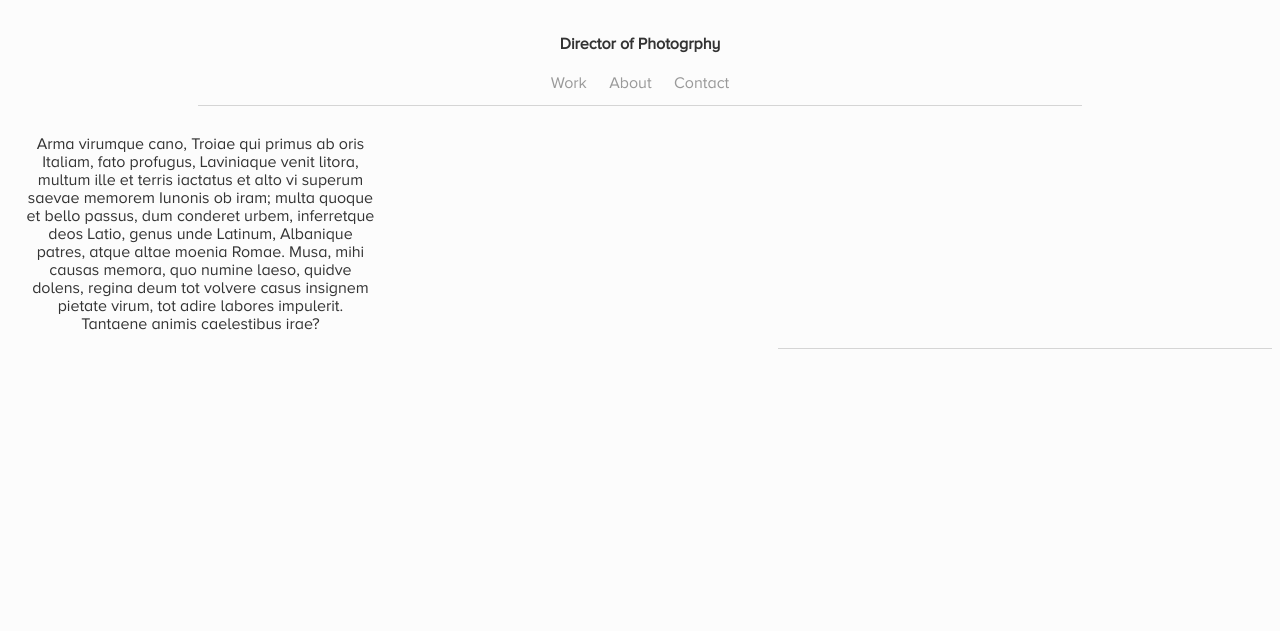
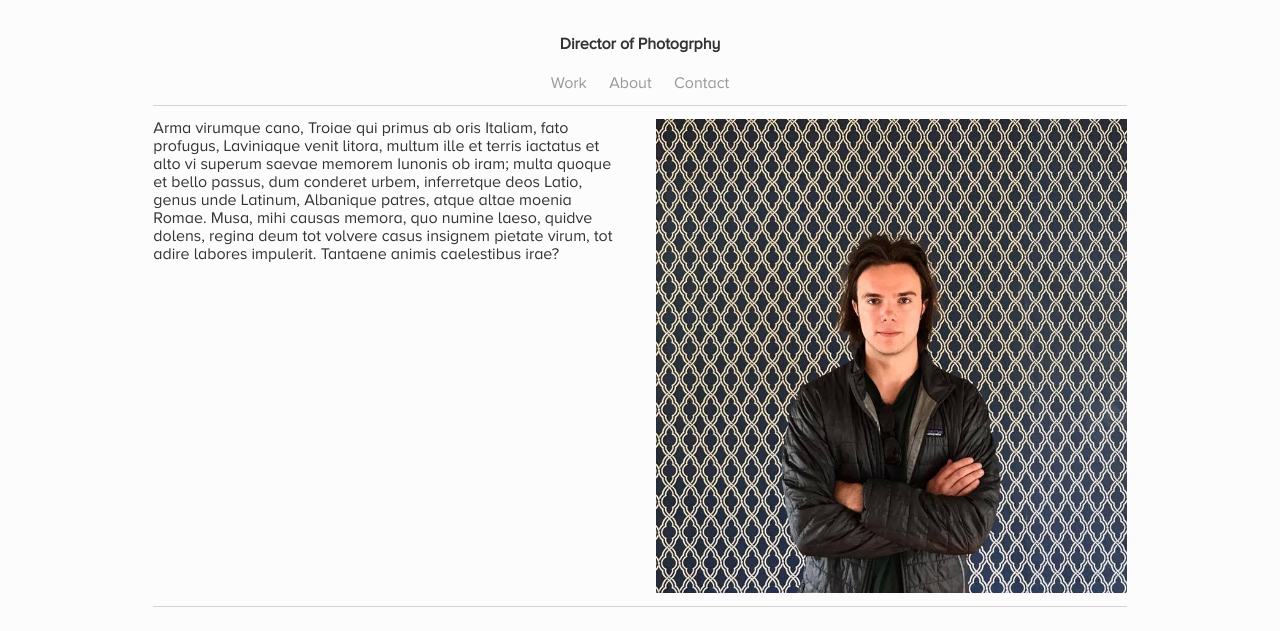
Before and after one commit to sunsheeppoplar/tav-murphy-portfolio, a React app: page /about in a window 1280 px wide. Shown: the part 129-760 px from the top of the page. Built offline with nearby package versions, Linux system fonts and the light colour scheme; a web font is replaced by a local one.

Commit message:
#6 added assets directory, finished laying out about page

```diff
--- a/src/components/about.js
+++ b/src/components/about.js
@@ -4,7 +4,8 @@ class About extends Component {
 	render() {
 		return(
 			<div className="about">
-				<div className="about__copy">
+				<div className="about__info">
+					<div className="about__info__copy">
 						Arma virumque cano, Troiae qui primus ab oris
 						Italiam, fato profugus, Laviniaque venit
 						litora, multum ille et terris iactatus et alto
@@ -18,7 +19,10 @@ class About extends Component {
 						insignem pietate virum, tot adire labores
 						impulerit. Tantaene animis caelestibus irae?
 					</div>
-				<div className="about__image"></div>
+					<div className="about__info__image">
+						<img src="../assets/tm_about.jpg"></img>
+					</div>
+				</div>
 			</div>
 		);
 	}
--- a/style/style.css
+++ b/style/style.css
@@ -19,13 +19,24 @@ a {
 	text-decoration: none;
 }
 
-.about {
+.about__info {
 	display: flex;
+	margin: 0 11.5%;
+	width: 77%;
 }
 
-.about > div {
+.about__info > div {
 	width: 50%;
-	padding: 1em;
+}
+
+.about img {
+	height: 100%;
+	width: 100%;
+}
+
+.about__info__copy {
+	text-align: left;
+	margin-right: 2em;
 }
 
 .contact {
@@ -57,7 +68,10 @@ a {
 }
 
 .player-container {
+	height: 34em;
 	display: inline-block;
+	margin-bottom: 3em;
+	width: 90%;
 }
 
 .videos-list {
@@ -65,12 +79,19 @@ a {
 	display: flex;
     flex-wrap: wrap;
     justify-content: space-between;
+    margin: 0 10%;
     text-align: center;
+	width: 80%;
 }
 
 .videos-list__each {
+	cursor: pointer;
 	margin-bottom: 0.625em;
 	width: 33.33%;
+}
+
+.videos-list__each__img:hover {
+	opacity: 0.8;
 }
 
 .videos-list__each__title {
@@ -85,5 +106,5 @@ a {
 	content: "";
 	display: inline-block;
 	border-bottom: 0.1em solid rgba(153, 153, 153, 0.4);
-	width: 70%;
+	width: 77%;
 }
```
Also changed, not shown: assets/tm_about.jpg (added). Lines whose indentation alone changed are shown as unchanged.
